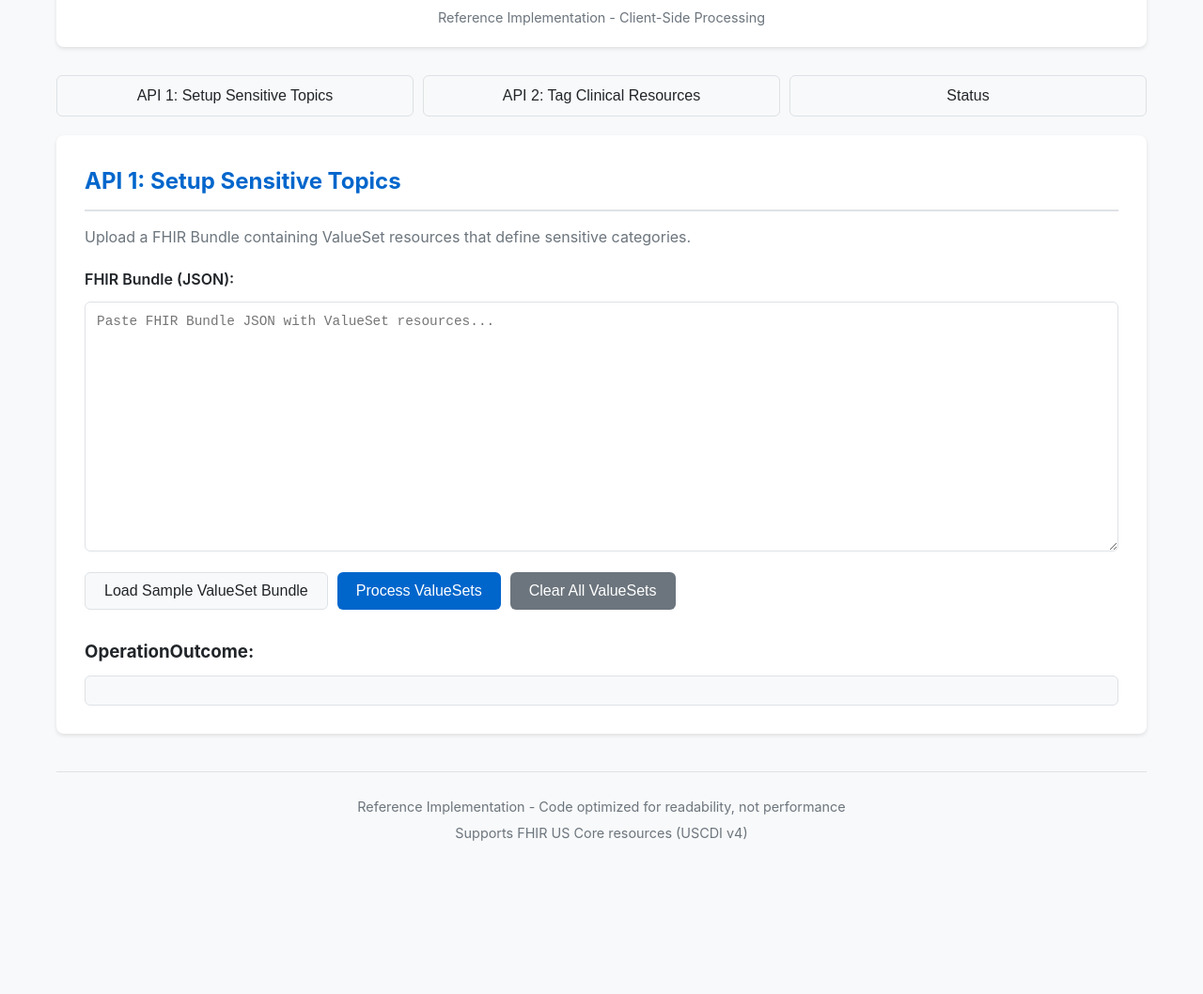
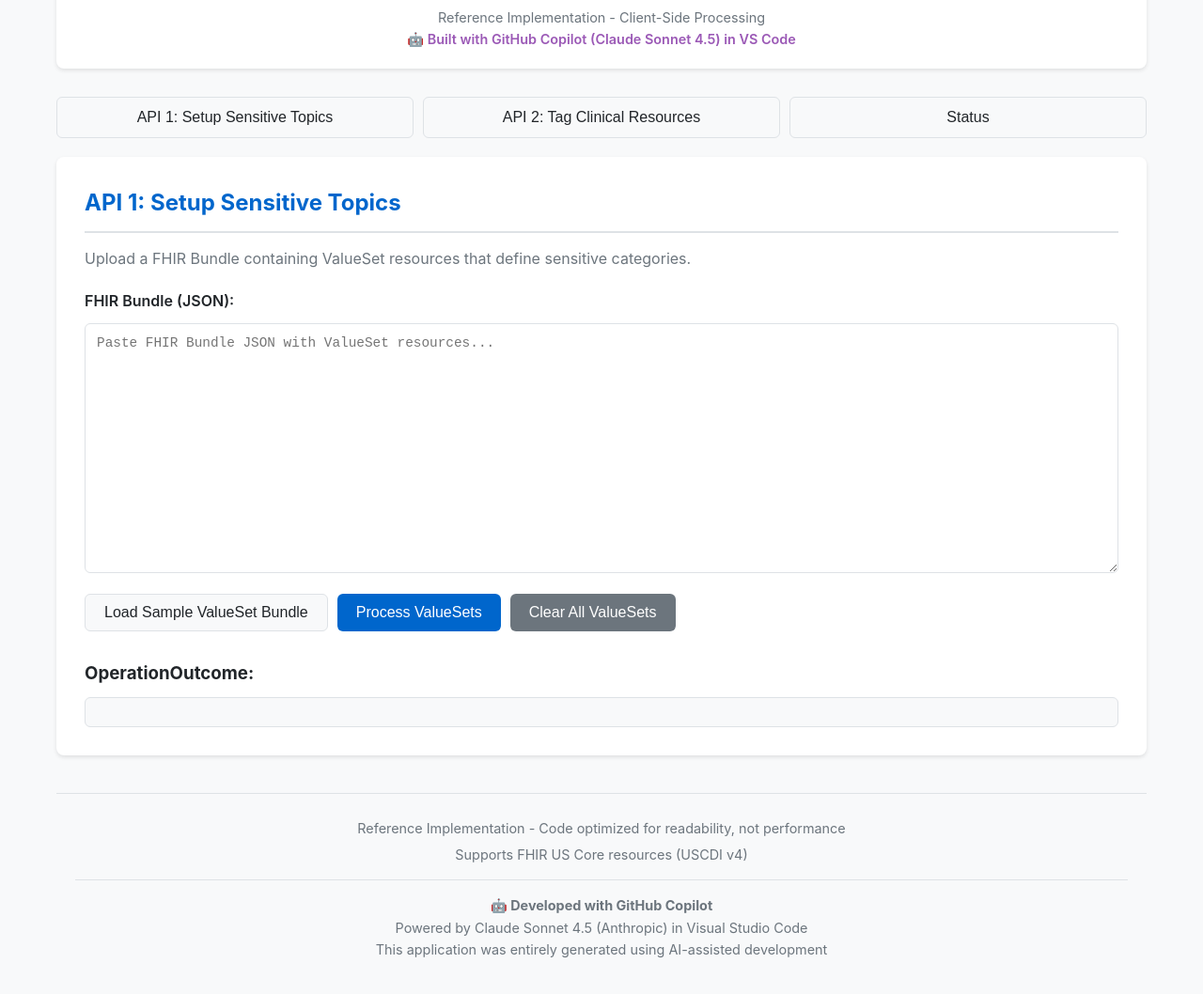
Before and after one commit to SHIFT-Task-Force/sls-ri, a plain HTML site: page index.html in a window 1280 px wide. Shown: the part 94-1152 px from the top of the page at 94% size. Before the commit the page ends 1037 px from the top, so only its background shows below. Drawn offline with Linux system fonts and the light colour scheme.

Commit message:
add clear attribution to AI

```diff
--- a/index.html
+++ b/index.html
@@ -11,6 +11,7 @@
         <header>
             <h1>FHIR Security Labeling Service (SLS)</h1>
             <p class="subtitle">Reference Implementation - Client-Side Processing</p>
+            <p class="subtitle" style="color: #9b59b6; font-weight: 600;">🤖 Built with GitHub Copilot (Claude Sonnet 4.5) in VS Code</p>
         </header>
 
         <div class="tabs">
@@ -91,6 +92,11 @@
         <footer>
             <p>Reference Implementation - Code optimized for readability, not performance</p>
             <p>Supports FHIR US Core resources (USCDI v4)</p>
+            <p style="margin-top: 15px; padding-top: 15px; border-top: 1px solid #dee2e6;">
+                <strong>🤖 Developed with GitHub Copilot</strong><br>
+                Powered by Claude Sonnet 4.5 (Anthropic) in Visual Studio Code<br>
+                This application was entirely generated using AI-assisted development
+            </p>
         </footer>
     </div>
 
```
Also changed, not shown: README.md.
